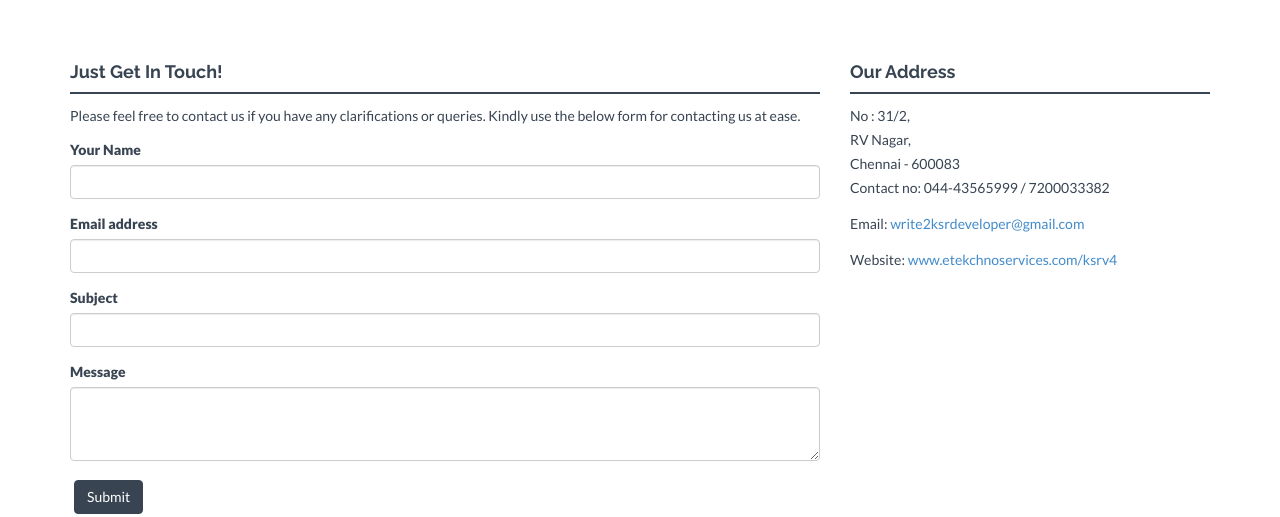
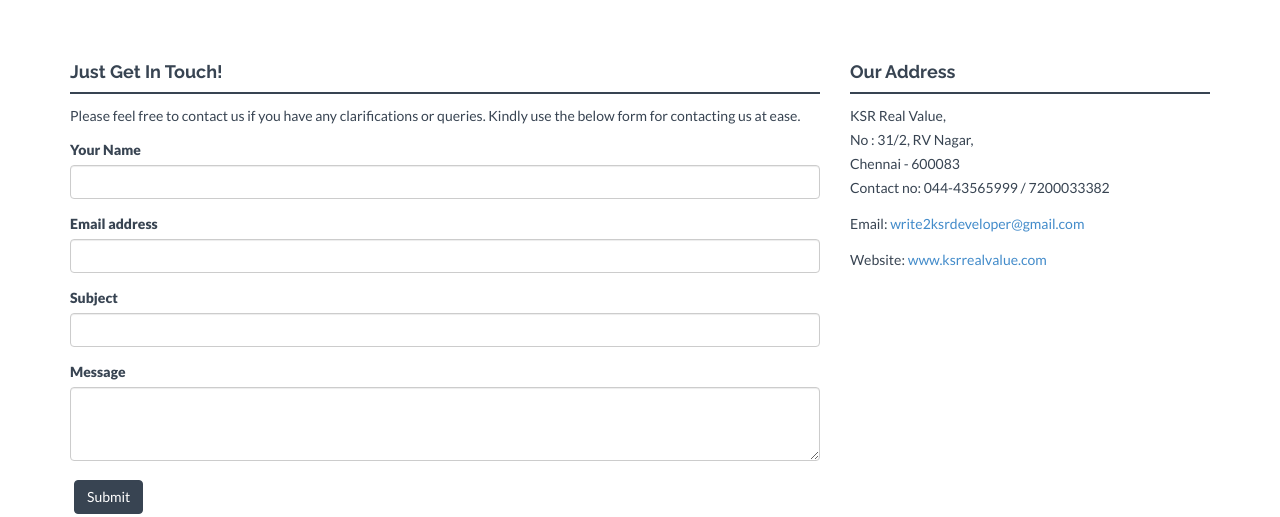
Before and after one commit to eteks/ksrdev, a PHP site: page /contact.php in a window 1280 px wide. Shown: the part 574-1091 px from the top of the page. Run offline with PHP 8.4, Linux system fonts and the light colour scheme; data that the repository does not hold is empty; some libraries are stand-ins or nearby versions.

Commit message:
Updated Contact us & Map

```diff
--- a/contact.php
+++ b/contact.php
@@ -5,8 +5,8 @@ if(isset($_POST['contact_submit'])) {
   $contact_subject = $_POST['contact_subject'];
   $contact_message = $_POST['contact_message'];
   $email_subject = "CONTACTUS DETAILS";
-  $to = "senthilvelan@zoho.com";
-  // $to = "info@etekchnoservices.com";
+  $to = "write2ksrdeveloper@gmail.com";
+  // $to = "senthilvelan@zoho.com";
 
   $headers = "From: " . $contact_email . "\r\n";
   $headers .= "Reply-To: ". $contact_email . "\r\n";
@@ -88,8 +88,8 @@ if(isset($_POST['contact_submit'])) {
 		 		<h4>Our Address</h4>
 		 		<div class="hline"></div>
 		 			<p>
-		 				No : 31/2,<br/>
-		 				RV Nagar, <br/>
+		 				KSR Real Value, <br/>
+		 				No : 31/2, RV Nagar, <br/>
 		 				Chennai - 600083<br/>
 		 				Contact no: 044-43565999 / 7200033382
 		 			</p>
@@ -98,7 +98,7 @@ if(isset($_POST['contact_submit'])) {
 
 		 			</p>
 		 			<p>
-		 				Website: <a href="http://etekchnoservices.com/ksrv3/">www.etekchnoservices.com/ksrv4</a><br/>
+		 				Website: <a href="http://ksrrealvalue.com">www.ksrrealvalue.com</a><br/>
 
 		 			</p>
 	 		</div>
@@ -119,7 +119,7 @@ if(isset($_POST['contact_submit'])) {
   	<script src="assets/js/jquery.isotope.min.js"></script>
   	<script src="assets/js/custom.js"></script>
 
-  	 <script src="https://maps.googleapis.com/maps/api/js"></script>
+  	 <script src="https://maps.googleapis.com/maps/api/js?key=AIzaSyAbuVxM8vd876DdJ3vDZMakcC98TUwOGYs&callback=initMap" type="text/javascript"></script>
         <script type="application/javascript">
             function initialize() {
               var mapOptions = {
@@ -133,7 +133,7 @@ if(isset($_POST['contact_submit'])) {
 		      	'<div id="siteNotice">'+
 		     	'</div>'+
 		     	'<div id="bodyContent">'+
-		      	'<p><b>KSR Developer</b></p>'+
+		      	'<p><b>KSR Real Value</b></p>'+
 		      	'<p>No : 31/2,RV Nagar,Chennai - 600083</p>'+
 		      	'<p>write2ksrdeveloper@gmail.com</p>'+
 		      	'<p>044-43565999 / 7200033382</p>'+
@@ -148,7 +148,7 @@ if(isset($_POST['contact_submit'])) {
                 animation:google.maps.Animation.BOUNCE,
                 icon: 'assets/img/map-marker.png',
                 map: map,
-                title: 'KSR Developer'
+                title: 'KSR Real Value'
               });
 
             }
```
